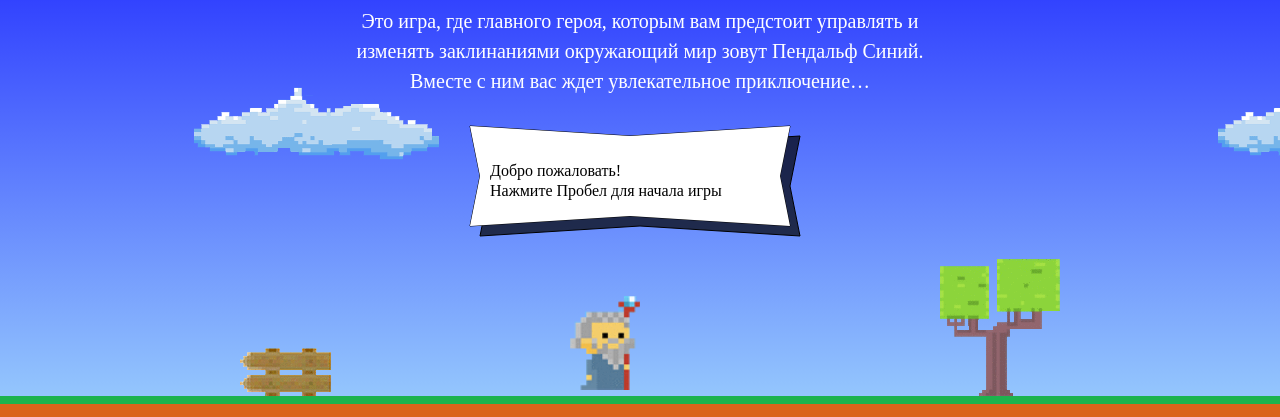
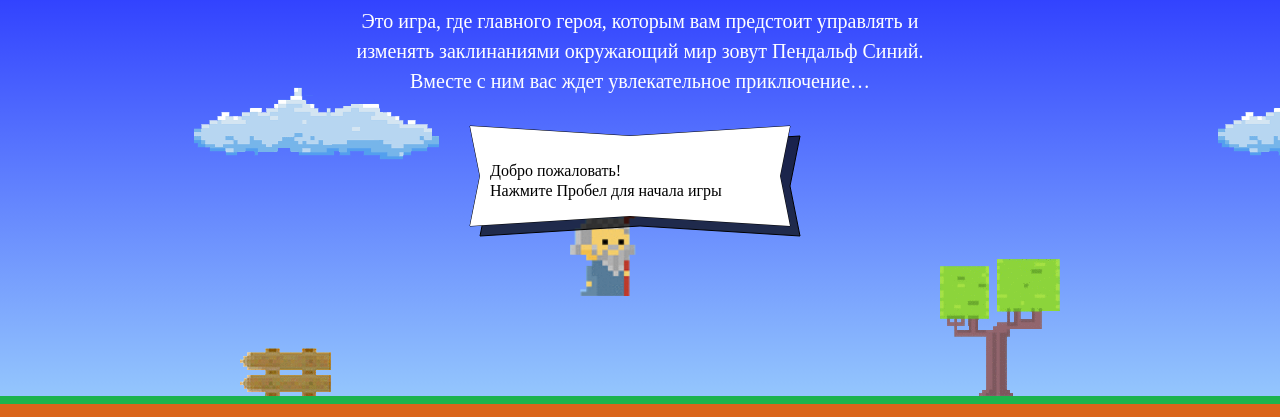
Before and after one commit to FabulousMuscles/239126-code-and-magick, a website: page index.html in a window 1280 px wide. Shown: the part 203-620 px from the top of the page. Drawn offline with Linux system fonts and the light colour scheme; a web font is replaced by a local one.

Commit message:
Вносит исправления в задание номер 6

```diff
--- a/index.html
+++ b/index.html
@@ -185,7 +185,7 @@
   var fireballSize = 22;
   var wizardSpeed = 3;
   var wizardWidth = 70;
-
+  var wizardHeight;
   var getFireballSpeed = function(left) {
     if (left) {
       var fireballSpeed = 5;
@@ -198,7 +198,7 @@
 
   var getWizardHeight = function(wizardWidth) {
      var proportion = 1.337;
-     var wizardHeight = proportion * wizardWidth;
+     wizardHeight = proportion * wizardWidth;
      return wizardHeight;
   };
 
@@ -208,7 +208,7 @@
   };
 
   var getWizardY = function(height) {
-     var wizardPointY = (height * 2) / 3;
+     var wizardPointY = height - height / 3 - wizardHeight ;
      return wizardPointY;
   };
 </script>
```
